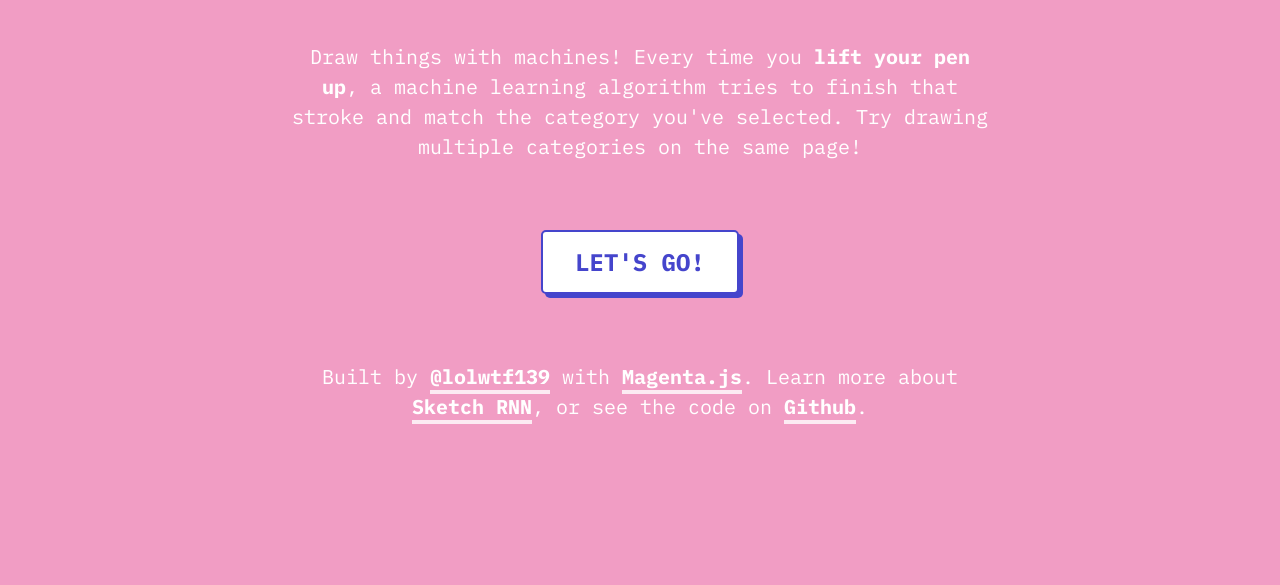
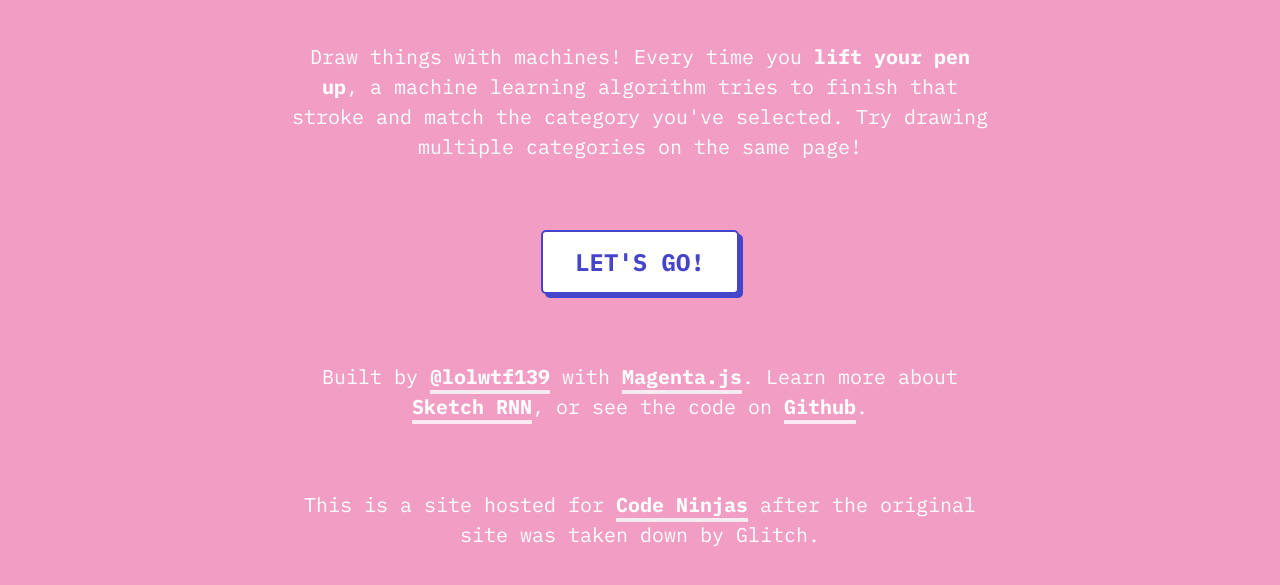
Before and after one commit to cnmagicsketchpad/cnmagicsketchpad.github.io, a plain HTML site: page index.html in a window 1280 px wide. Shown: the part 191-776 px from the top of the page. Drawn offline with nearby package versions, Linux system fonts and the light colour scheme; a script that the page names is missing.

Commit message:
code ninjas mention on here and github repo

```diff
--- a/index.html
+++ b/index.html
@@ -56,6 +56,13 @@
           <a target="_blank" href="https://github.com/XR7-Samir"
             >Github</a
           >.
+
+          <p class="built-with">
+          This is a site hosted for
+          <a target="_blank" href="https://www.codeninjas.com/"
+            >Code Ninjas</a
+          >
+          after the original site was taken down by Glitch.
         </p>
       </div>
     </div>
```
